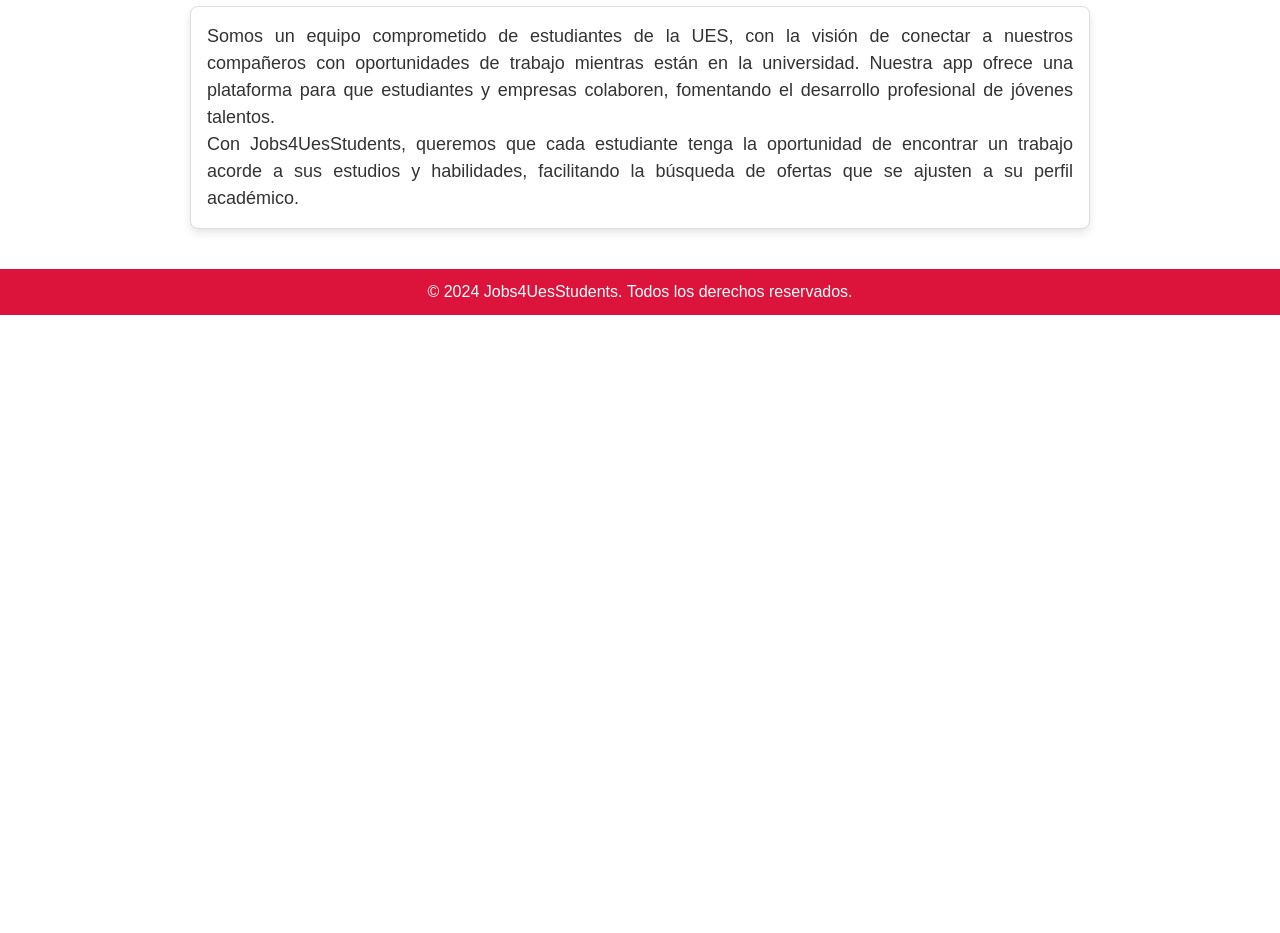
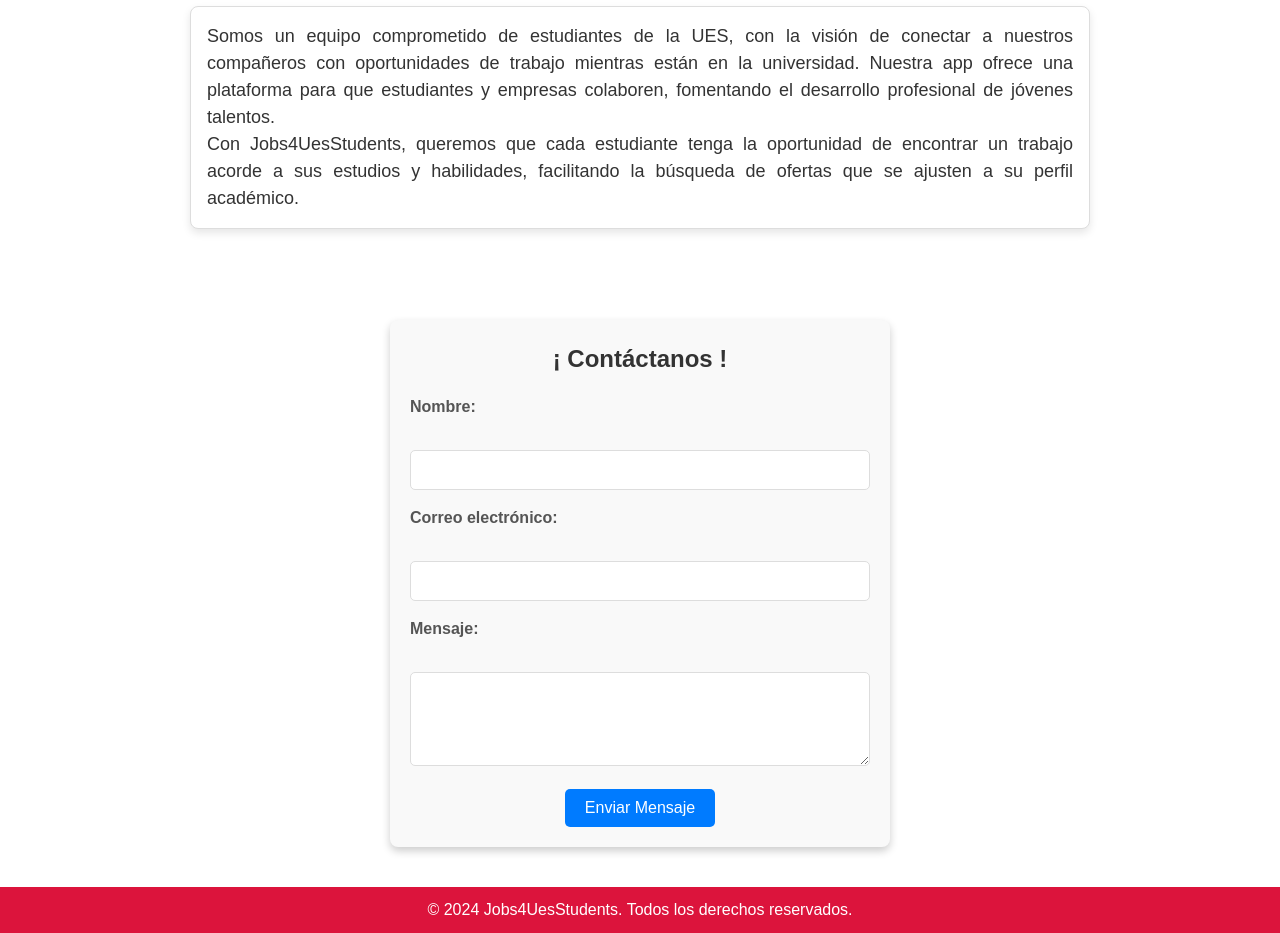
Before and after one commit to bryanmiranda138/Jobs4UesStudentsSite, a plain HTML site: page quienessomos/index.html in a window 1280 px wide. Shown: the part 150-1083 px from the top of the page. Before the commit the page ends 800 px from the top, so only its background shows below. Drawn offline with Linux system fonts and the light colour scheme.

Commit message:
Update index.html

```diff
--- a/quienessomos/index.html
+++ b/quienessomos/index.html
@@ -1,13 +1,61 @@
 <!DOCTYPE html>
 <html lang="es">
-
 <head>
     <meta charset="UTF-8">
     <meta name="viewport" content="width=device-width, initial-scale=1.0">
     <title>¿Quiénes Somos? - Jobs4UesStudents</title>
     <link rel="stylesheet" href="../styles.css">
 </head>
-
+<style>
+    /* Estilos para el formulario de contacto */
+    .contact-form {
+        max-width: 500px;
+        margin: 20px auto;
+        padding: 20px;
+        background-color: #f9f9f9;
+        border-radius: 8px;
+        box-shadow: 0 4px 8px rgba(0, 0, 0, 0.2);
+        text-align: center;
+    }
+    .contact-form h2 {
+        color: #333;
+        margin-bottom: 15px;
+        font-size: 24px;
+        font-weight: bold;
+    }
+    .contact-form label {
+        display: block;
+        color: #555;
+        margin-bottom: 5px;
+        font-weight: 600;
+        text-align: left;
+    }
+    .contact-form input[type="text"],
+    .contact-form input[type="email"],
+    .contact-form textarea {
+        width: 100%;
+        padding: 10px;
+        margin-bottom: 15px;
+        border: 1px solid #ddd;
+        border-radius: 5px;
+        font-size: 16px;
+        box-sizing: border-box;
+        resize: vertical;
+    }
+    .contact-form button[type="submit"] {
+        background-color: #007bff;
+        color: #fff;
+        padding: 10px 20px;
+        border: none;
+        border-radius: 5px;
+        cursor: pointer;
+        font-size: 16px;
+        transition: background-color 0.3s ease;
+    }
+    .contact-form button[type="submit"]:hover {
+        background-color: #0056b3;
+    }
+</style>
 <body>
     <header>
         <nav class="navbar">
@@ -26,22 +74,31 @@
     </header>
 
     <main>
-        <!-- Vista de ¿Quiénes Somos? -->
         <section id="contacto" class="vista" style="display: block;">
             <h1>¿Quiénes Somos?</h1>
             <div class="card2">
                 <div class="card-content2">
-                    <p>Somos un equipo comprometido de estudiantes de la UES, con la visión de conectar a nuestros
-                        compañeros con oportunidades de trabajo mientras están en la universidad. Nuestra app ofrece una
-                        plataforma para que estudiantes y empresas colaboren, fomentando el desarrollo profesional de
-                        jóvenes talentos.
-                    </p>
-                    <p>
-                        Con Jobs4UesStudents, queremos que cada estudiante tenga la oportunidad de encontrar un trabajo
-                        acorde a sus estudios y habilidades, facilitando la búsqueda de ofertas que se ajusten a su
-                        perfil académico.
-                    </p>
+                    <p>Somos un equipo comprometido de estudiantes de la UES, con la visión de conectar a nuestros compañeros con oportunidades de trabajo mientras están en la universidad. Nuestra app ofrece una plataforma para que estudiantes y empresas colaboren, fomentando el desarrollo profesional de jóvenes talentos.</p>
+                    <p>Con Jobs4UesStudents, queremos que cada estudiante tenga la oportunidad de encontrar un trabajo acorde a sus estudios y habilidades, facilitando la búsqueda de ofertas que se ajusten a su perfil académico.</p>
                 </div>
+            </div>
+            <br><br>
+
+            <!-- Formulario de contacto -->
+            <div class="contact-form">
+                <h2>¡ Contáctanos !</h2>
+                <form action="https://formspree.io/f/xovqddqv" method="POST">
+                    <label for="nombre">Nombre:</label><br>
+                    <input type="text" id="nombre" name="nombre" required><br>
+
+                    <label for="correo">Correo electrónico:</label><br>
+                    <input type="email" id="correo" name="correo" required><br>
+
+                    <label for="mensaje">Mensaje:</label><br>
+                    <textarea id="mensaje" name="mensaje" rows="4" required></textarea><br>
+
+                    <button type="submit">Enviar Mensaje</button><br>
+                </form>
             </div>
         </section>
     </main>
@@ -50,5 +107,4 @@
         <p>&copy; 2024 Jobs4UesStudents. Todos los derechos reservados.</p>
     </footer>
 </body>
-
 </html>
```
